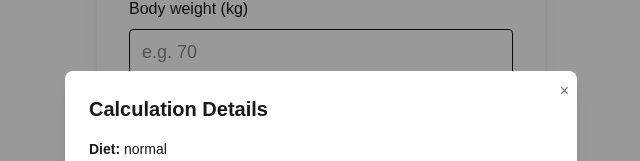
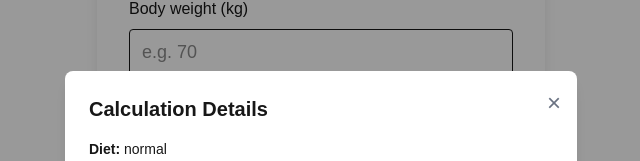
Before and after one commit to Knirkeli/water-calculator, a Next.js app: page / in a window 1280 px wide. Both pictures are taken after a click on the button "Show calculation details". Shown: the part 189-350 px from the top of the page, without its empty margins (319-959 px from the left). Built offline with nearby package versions, Linux system fonts and the light colour scheme.

Commit message:
Justert x icon posisjon og stilling

```diff
--- a/src/components/ui/calculationDetails.tsx
+++ b/src/components/ui/calculationDetails.tsx
@@ -116,7 +116,7 @@ export default function CalculationDetailsPopup({ open, onClose, values }: Calcu
     <div className="fixed inset-0 z-50 flex items-center justify-center bg-black/40">
       <div className="bg-white dark:bg-gray-900 rounded-lg shadow-lg p-6 max-w-lg w-full relative">
         <button
-          className="absolute top-2 right-2 text-gray-500 hover:text-gray-800"
+          className="absolute top-4 right-4 text-gray-500 text-2xl hover:text-gray-800"
           onClick={onClose}
           aria-label="Close"
         >
@@ -192,7 +192,7 @@ export default function CalculationDetailsPopup({ open, onClose, values }: Calcu
           <div>
           <strong>Calculation:</strong>
   {typeof values.waterIntake === "number" && (
-    <div>- Raw water intake: {values.waterIntake.toFixed(2)} liters</div>
+    <div>- Raw water intake need: {values.waterIntake.toFixed(2)} liters</div>
   )}
   {typeof values.waterFromDiet === "number" && (
     <div>- Water from diet: {values.waterFromDiet.toFixed(2)} liters</div>
```
